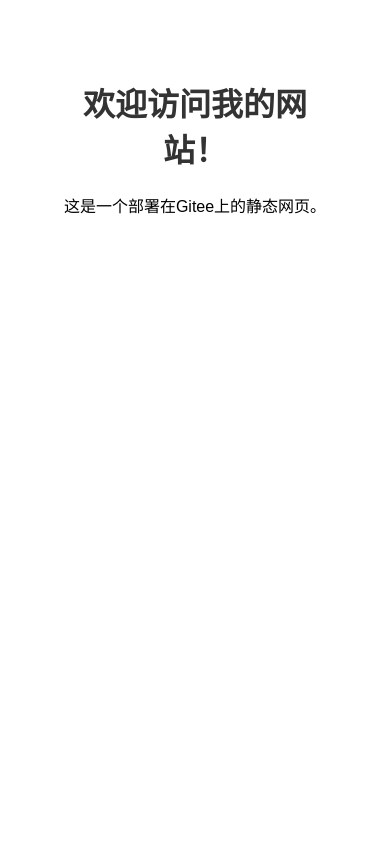
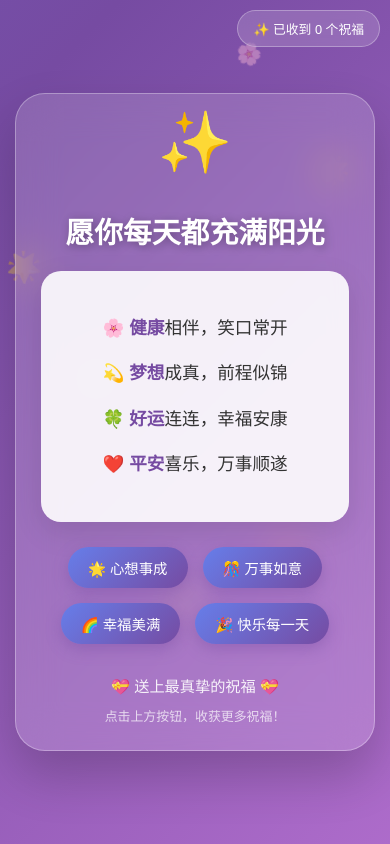
Before and after one commit to crossing0628/MyWeb, a plain HTML site: page index.html in a window 390 px wide. Drawn offline with Linux system fonts and the light colour scheme.

Commit message:
Add files via upload

```diff
--- /dev/null
+++ b/css/style.css
@@ -0,0 +1,303 @@
+/* ==================== 基础重置 ==================== */
+* {
+    margin: 0;
+    padding: 0;
+    box-sizing: border-box;
+}
+
+/* ==================== 变量定义 ==================== */
+:root {
+    --primary-gradient: linear-gradient(135deg, #667eea 0%, #764ba2 50%, #f093fb 100%);
+    --button-gradient: linear-gradient(135deg, #667eea 0%, #764ba2 100%);
+    --glass-bg: rgba(255, 255, 255, 0.15);
+    --glass-border: rgba(255, 255, 255, 0.3);
+    --card-bg: rgba(255, 255, 255, 0.9);
+    --text-primary: #333;
+    --text-highlight: #764ba2;
+    --shadow-soft: 0 25px 50px rgba(0, 0, 0, 0.2);
+    --shadow-card: 0 10px 30px rgba(0, 0, 0, 0.1);
+    --shadow-button: 0 5px 15px rgba(118, 75, 162, 0.4);
+    --shadow-button-hover: 0 10px 25px rgba(118, 75, 162, 0.6);
+}
+
+/* ==================== 页面基础样式 ==================== */
+body {
+    font-family: 'Microsoft YaHei', 'PingFang SC', sans-serif;
+    min-height: 100vh;
+    background: var(--primary-gradient);
+    background-size: 400% 400%;
+    animation: gradientBG 15s ease infinite;
+    display: flex;
+    justify-content: center;
+    align-items: center;
+    overflow: hidden;
+}
+
+@keyframes gradientBG {
+    0% { background-position: 0% 50%; }
+    50% { background-position: 100% 50%; }
+    100% { background-position: 0% 50%; }
+}
+
+/* ==================== 主容器 ==================== */
+.container {
+    text-align: center;
+    padding: 40px;
+    background: var(--glass-bg);
+    backdrop-filter: blur(20px);
+    border-radius: 30px;
+    border: 1px solid var(--glass-border);
+    box-shadow: var(--shadow-soft);
+    max-width: 600px;
+    margin: 20px;
+    position: relative;
+    z-index: 10;
+}
+
+/* ==================== 图标动画 ==================== */
+.icon {
+    font-size: 80px;
+    margin-bottom: 20px;
+    animation: float 3s ease-in-out infinite;
+}
+
+@keyframes float {
+    0%, 100% { transform: translateY(0); }
+    50% { transform: translateY(-15px); }
+}
+
+/* ==================== 标题 ==================== */
+h1 {
+    color: #fff;
+    font-size: 2.5em;
+    margin-bottom: 20px;
+    text-shadow: 2px 2px 10px rgba(0, 0, 0, 0.3);
+    animation: fadeInDown 1s ease;
+}
+
+@keyframes fadeInDown {
+    from {
+        opacity: 0;
+        transform: translateY(-30px);
+    }
+    to {
+        opacity: 1;
+        transform: translateY(0);
+    }
+}
+
+/* ==================== 祝福卡片 ==================== */
+.blessing-card {
+    background: var(--card-bg);
+    border-radius: 20px;
+    padding: 30px;
+    margin: 20px 0;
+    box-shadow: var(--shadow-card);
+    animation: fadeInUp 1s ease 0.3s both;
+}
+
+@keyframes fadeInUp {
+    from {
+        opacity: 0;
+        transform: translateY(30px);
+    }
+    to {
+        opacity: 1;
+        transform: translateY(0);
+    }
+}
+
+.blessing-text {
+    color: var(--text-primary);
+    font-size: 1.3em;
+    line-height: 2;
+    font-weight: 500;
+}
+
+.blessing-text p {
+    margin: 10px 0;
+}
+
+.highlight {
+    color: var(--text-highlight);
+    font-weight: bold;
+}
+
+/* ==================== 祝福按钮组 ==================== */
+.wish-items {
+    display: flex;
+    justify-content: center;
+    flex-wrap: wrap;
+    gap: 15px;
+    margin-top: 25px;
+    animation: fadeInUp 1s ease 0.6s both;
+}
+
+.wish-item {
+    background: var(--button-gradient);
+    color: white;
+    padding: 12px 25px;
+    border-radius: 50px;
+    font-size: 1em;
+    font-family: inherit;
+    border: none;
+    box-shadow: var(--shadow-button);
+    transition: all 0.3s ease;
+    cursor: pointer;
+    user-select: none;
+}
+
+.wish-item:hover {
+    transform: translateY(-5px) scale(1.05);
+    box-shadow: var(--shadow-button-hover);
+}
+
+.wish-item:active {
+    transform: scale(0.9) !important;
+}
+
+/* ==================== 页脚 ==================== */
+.footer {
+    margin-top: 30px;
+    color: rgba(255, 255, 255, 0.9);
+    font-size: 0.95em;
+    animation: fadeIn 1s ease 0.9s both;
+}
+
+.footer .hint {
+    margin-top: 10px;
+    font-size: 0.85em;
+    opacity: 0.8;
+}
+
+@keyframes fadeIn {
+    from { opacity: 0; }
+    to { opacity: 1; }
+}
+
+/* ==================== 飘落装饰元素 ==================== */
+.floating-hearts {
+    position: fixed;
+    top: 0;
+    left: 0;
+    width: 100%;
+    height: 100%;
+    pointer-events: none;
+    overflow: hidden;
+    z-index: 1;
+}
+
+.heart {
+    position: absolute;
+    color: rgba(255, 255, 255, 0.6);
+    font-size: 24px;
+    animation: fall linear infinite;
+}
+
+@keyframes fall {
+    to {
+        transform: translateY(100vh) rotate(360deg);
+    }
+}
+
+/* ==================== 飘落的祝福语 ==================== */
+.floating-blessing {
+    position: fixed;
+    pointer-events: none;
+    z-index: 100;
+    font-size: 18px;
+    font-weight: bold;
+    color: #fff;
+    text-shadow: 2px 2px 4px rgba(0, 0, 0, 0.3);
+    animation: fallAndFade 4s ease-out forwards;
+    white-space: nowrap;
+}
+
+@keyframes fallAndFade {
+    0% {
+        opacity: 1;
+        transform: translateY(0) rotate(0deg) scale(1);
+    }
+    50% {
+        opacity: 0.8;
+        transform: translateY(50vh) rotate(180deg) scale(1.1);
+    }
+    100% {
+        opacity: 0;
+        transform: translateY(100vh) rotate(360deg) scale(0.8);
+    }
+}
+
+/* ==================== 爆炸效果 ==================== */
+.burst-effect {
+    position: absolute;
+    pointer-events: none;
+    z-index: 50;
+}
+
+.burst-particle {
+    position: absolute;
+    width: 10px;
+    height: 10px;
+    border-radius: 50%;
+    animation: burst 0.8s ease-out forwards;
+}
+
+@keyframes burst {
+    0% {
+        transform: translate(0, 0) scale(1);
+        opacity: 1;
+    }
+    100% {
+        transform: translate(var(--tx), var(--ty)) scale(0);
+        opacity: 0;
+    }
+}
+
+/* ==================== 祝福计数器 ==================== */
+.blessing-counter {
+    position: fixed;
+    top: 20px;
+    right: 20px;
+    background: var(--glass-bg);
+    backdrop-filter: blur(10px);
+    padding: 10px 20px;
+    border-radius: 20px;
+    color: white;
+    font-size: 0.9em;
+    z-index: 100;
+    border: 1px solid var(--glass-border);
+    animation: fadeIn 1s ease 1.2s both;
+}
+
+/* ==================== 响应式设计 ==================== */
+@media (max-width: 600px) {
+    h1 {
+        font-size: 1.8em;
+    }
+
+    .blessing-text {
+        font-size: 1.1em;
+    }
+
+    .icon {
+        font-size: 60px;
+    }
+
+    .blessing-counter {
+        top: 10px;
+        right: 10px;
+        font-size: 0.8em;
+        padding: 8px 15px;
+    }
+
+    .container {
+        padding: 25px;
+        margin: 15px;
+    }
+
+    .wish-item {
+        padding: 10px 20px;
+        font-size: 0.9em;
+    }
+}
--- a/index.html
+++ b/index.html
@@ -3,14 +3,50 @@
 <head>
     <meta charset="UTF-8">
     <meta name="viewport" content="width=device-width, initial-scale=1.0">
-    <title>我的第一个网站</title>
-    <style>
-        body { font-family: Arial, sans-serif; text-align: center; padding: 50px; }
-        h1 { color: #333; }
-    </style>
+    <title>美好祝福</title>
+    <link rel="stylesheet" href="css/style.css">
 </head>
 <body>
-    <h1>欢迎访问我的网站！</h1>
-    <p>这是一个部署在Gitee上的静态网页。</p>
+    <!-- 飘落装饰容器 -->
+    <div class="floating-hearts" id="hearts"></div>
+
+    <!-- 祝福计数器 -->
+    <div class="blessing-counter">
+        ✨ 已收到 <span id="blessing-count">0</span> 个祝福
+    </div>
+
+    <!-- 主容器 -->
+    <main class="container">
+        <div class="icon">✨</div>
+        <h1>愿你每天都充满阳光</h1>
+
+        <!-- 祝福卡片 -->
+        <section class="blessing-card">
+            <div class="blessing-text">
+                <p>🌸 <span class="highlight">健康</span>相伴，笑口常开</p>
+                <p>💫 <span class="highlight">梦想</span>成真，前程似锦</p>
+                <p>🍀 <span class="highlight">好运</span>连连，幸福安康</p>
+                <p>❤️ <span class="highlight">平安</span>喜乐，万事顺遂</p>
+            </div>
+        </section>
+
+        <!-- 祝福按钮组 -->
+        <section class="wish-items">
+            <button class="wish-item" data-blessing="心想事成">🌟 心想事成</button>
+            <button class="wish-item" data-blessing="万事如意">🎊 万事如意</button>
+            <button class="wish-item" data-blessing="幸福美满">🌈 幸福美满</button>
+            <button class="wish-item" data-blessing="快乐每一天">🎉 快乐每一天</button>
+        </section>
+
+        <!-- 页脚 -->
+        <footer class="footer">
+            <p>💝 送上最真挚的祝福 💝</p>
+            <p class="hint">点击上方按钮，收获更多祝福！</p>
+        </footer>
+    </main>
+
+    <script src="js/config.js"></script>
+    <script src="js/effects.js"></script>
+    <script src="js/main.js"></script>
 </body>
 </html>
--- /dev/null
+++ b/js/config.js
@@ -0,0 +1,55 @@
+/**
+ * 配置文件
+ * 包含所有可配置的数据和常量
+ */
+
+const BlessingConfig = {
+    // 祝福语库
+    messages: [
+        '愿你前程似锦',
+        '好运连连来',
+        '幸福永相伴',
+        '梦想成真',
+        '平安喜乐',
+        '万事如意',
+        '笑口常开',
+        '心想事成',
+        '财源广进',
+        '身体健康',
+        '阖家欢乐',
+        '步步高升',
+        '吉祥如意',
+        '福气满满',
+        '快乐每一天'
+    ],
+
+    // 装饰符号
+    symbols: {
+        hearts: ['💖', '✨', '🌸', '💫', '🍀', '🌟', '💝'],
+        emojis: ['✨', '🌟', '💫', '🌸', '🍀', '💖', '🎉', '🌈']
+    },
+
+    // 颜色配置
+    colors: [
+        '#FFD700',  // 金色
+        '#FF69B4',  // 热粉色
+        '#00CED1',  // 深青色
+        '#FF6347',  // 番茄红
+        '#7FFF00',  // 黄绿色
+        '#FF1493',  // 深粉色
+        '#00FF7F',  // 春绿色
+        '#FFA500'   // 橙色
+    ],
+
+    // 动画配置
+    animation: {
+        heartInterval: 800,        // 心形生成间隔(ms)
+        heartDuration: 7000,       // 心形存在时间(ms)
+        blessingDuration: 4000,    // 祝福语存在时间(ms)
+        burstDuration: 800,        // 爆炸效果持续时间(ms)
+        burstParticles: 12         // 爆炸粒子数量
+    },
+
+    // 随机点击产生祝福的概率 (0-1)
+    randomBlessingChance: 0.3
+};
--- /dev/null
+++ b/js/effects.js
@@ -0,0 +1,136 @@
+/**
+ * 特效模块
+ * 处理所有视觉特效和动画
+ */
+
+const BlessingEffects = {
+    // 祝福计数器元素
+    countElement: null,
+
+    // 祝福计数
+    blessingCount: 0,
+
+    /**
+     * 初始化效果模块
+     */
+    init() {
+        this.countElement = document.getElementById('blessing-count');
+    },
+
+    /**
+     * 创建飘落的心形装饰
+     */
+    createFloatingHearts() {
+        const heartsContainer = document.getElementById('hearts');
+        const { symbols, animation } = BlessingConfig;
+
+        setInterval(() => {
+            const heart = document.createElement('div');
+            heart.className = 'heart';
+            heart.innerHTML = this.getRandomItem(symbols.hearts);
+
+            // 随机位置和样式
+            heart.style.left = `${Math.random() * 100}%`;
+            heart.style.animationDuration = `${Math.random() * 3 + 4}s`;
+            heart.style.opacity = `${Math.random() * 0.5 + 0.3}`;
+            heart.style.fontSize = `${Math.random() * 20 + 15}px`;
+
+            heartsContainer.appendChild(heart);
+
+            // 自动清理
+            setTimeout(() => heart.remove(), animation.heartDuration);
+        }, animation.heartInterval);
+    },
+
+    /**
+     * 创建爆炸效果
+     * @param {number} x - 爆炸中心X坐标
+     * @param {number} y - 爆炸中心Y坐标
+     */
+    createBurst(x, y) {
+        const burst = document.createElement('div');
+        burst.className = 'burst-effect';
+        burst.style.left = `${x}px`;
+        burst.style.top = `${y}px`;
+        document.body.appendChild(burst);
+
+        const { colors, animation } = BlessingConfig;
+
+        // 创建爆炸粒子
+        for (let i = 0; i < animation.burstParticles; i++) {
+            const particle = document.createElement('div');
+            particle.className = 'burst-particle';
+            particle.style.backgroundColor = this.getRandomItem(colors);
+
+            // 计算粒子扩散方向
+            const angle = (i / animation.burstParticles) * Math.PI * 2;
+            const distance = 60 + Math.random() * 40;
+            const tx = Math.cos(angle) * distance;
+            const ty = Math.sin(angle) * distance;
+
+            particle.style.setProperty('--tx', `${tx}px`);
+            particle.style.setProperty('--ty', `${ty}px`);
+
+            burst.appendChild(particle);
+        }
+
+        // 清理爆炸效果
+        setTimeout(() => burst.remove(), animation.burstDuration);
+    },
+
+    /**
+     * 创建飘落的祝福语
+     * @param {number} x - 起始X坐标
+     * @param {number} y - 起始Y坐标
+     * @param {string} customText - 自定义祝福语（可选）
+     */
+    createFloatingBlessing(x, y, customText = null) {
+        const blessing = document.createElement('div');
+        blessing.className = 'floating-blessing';
+
+        const { messages, emojis, colors, animation } = BlessingConfig;
+
+        // 构建祝福语内容
+        const message = customText || this.getRandomItem(messages);
+        const emoji = this.getRandomItem(emojis);
+        blessing.innerHTML = `${emoji} ${message} ${emoji}`;
+
+        // 设置位置和样式
+        blessing.style.left = `${x}px`;
+        blessing.style.top = `${y}px`;
+        blessing.style.color = this.getRandomItem(colors);
+
+        document.body.appendChild(blessing);
+
+        // 更新计数
+        this.updateBlessingCount();
+
+        // 自动清理
+        setTimeout(() => blessing.remove(), animation.blessingDuration);
+    },
+
+    /**
+     * 更新祝福计数
+     */
+    updateBlessingCount() {
+        this.blessingCount++;
+        if (this.countElement) {
+            this.countElement.textContent = this.blessingCount;
+
+            // 添加缩放动画
+            this.countElement.style.transform = 'scale(1.5)';
+            setTimeout(() => {
+                this.countElement.style.transform = 'scale(1)';
+            }, 200);
+        }
+    },
+
+    /**
+     * 从数组中随机获取一项
+     * @param {Array} array - 源数组
+     * @returns {*} 随机项
+     */
+    getRandomItem(array) {
+        return array[Math.floor(Math.random() * array.length)];
+    }
+};
--- /dev/null
+++ b/js/main.js
@@ -0,0 +1,129 @@
+/**
+ * 主程序入口
+ * 处理事件绑定和程序初始化
+ */
+
+const BlessingApp = {
+    /**
+     * 初始化应用
+     */
+    init() {
+        // 初始化效果模块
+        BlessingEffects.init();
+
+        // 启动背景动画
+        BlessingEffects.createFloatingHearts();
+
+        // 绑定事件
+        this.bindEvents();
+
+        console.log('🎉 祝福应用已启动！点击按钮收获祝福吧~');
+    },
+
+    /**
+     * 绑定所有事件
+     */
+    bindEvents() {
+        this.bindButtonEvents();
+        this.bindPageClickEvent();
+    },
+
+    /**
+     * 绑定祝福按钮点击事件
+     */
+    bindButtonEvents() {
+        const buttons = document.querySelectorAll('.wish-item');
+
+        buttons.forEach(button => {
+            button.addEventListener('click', (e) => this.handleButtonClick(e, button));
+        });
+    },
+
+    /**
+     * 处理按钮点击
+     * @param {Event} e - 点击事件
+     * @param {HTMLElement} button - 被点击的按钮
+     */
+    handleButtonClick(e, button) {
+        const rect = button.getBoundingClientRect();
+        const centerX = rect.left + rect.width / 2;
+        const centerY = rect.top + rect.height / 2;
+
+        // 创建爆炸效果
+        BlessingEffects.createBurst(centerX, centerY);
+
+        // 获取按钮对应的祝福语
+        const customBlessing = button.getAttribute('data-blessing');
+
+        // 创建多个飘落的祝福语
+        this.createBlessingSequence(centerX, centerY, customBlessing);
+
+        // 按钮点击反馈动画
+        this.animateButton(button);
+    },
+
+    /**
+     * 创建祝福语序列
+     * @param {number} x - 起始X坐标
+     * @param {number} y - 起始Y坐标
+     * @param {string} customText - 自定义祝福语
+     */
+    createBlessingSequence(x, y, customText) {
+        // 立即创建第一个
+        BlessingEffects.createFloatingBlessing(x, y - 50, customText);
+
+        // 延迟创建后续祝福语
+        setTimeout(() => {
+            BlessingEffects.createFloatingBlessing(
+                x + (Math.random() - 0.5) * 200,
+                y - 100
+            );
+        }, 200);
+
+        setTimeout(() => {
+            BlessingEffects.createFloatingBlessing(
+                x + (Math.random() - 0.5) * 200,
+                y - 150
+            );
+        }, 400);
+    },
+
+    /**
+     * 按钮点击动画
+     * @param {HTMLElement} button - 目标按钮
+     */
+    animateButton(button) {
+        button.style.transform = 'scale(0.9)';
+        setTimeout(() => {
+            button.style.transform = '';
+        }, 150);
+    },
+
+    /**
+     * 绑定页面点击事件（彩蛋功能）
+     */
+    bindPageClickEvent() {
+        document.addEventListener('click', (e) => {
+            // 如果点击的不是按钮
+            if (!e.target.classList.contains('wish-item')) {
+                this.handlePageClick(e);
+            }
+        });
+    },
+
+    /**
+     * 处理页面点击
+     * @param {Event} e - 点击事件
+     */
+    handlePageClick(e) {
+        // 根据配置的概率决定是否产生祝福
+        if (Math.random() < BlessingConfig.randomBlessingChance) {
+            BlessingEffects.createFloatingBlessing(e.clientX, e.clientY);
+        }
+    }
+};
+
+// DOM加载完成后启动应用
+document.addEventListener('DOMContentLoaded', () => {
+    BlessingApp.init();
+});
```
